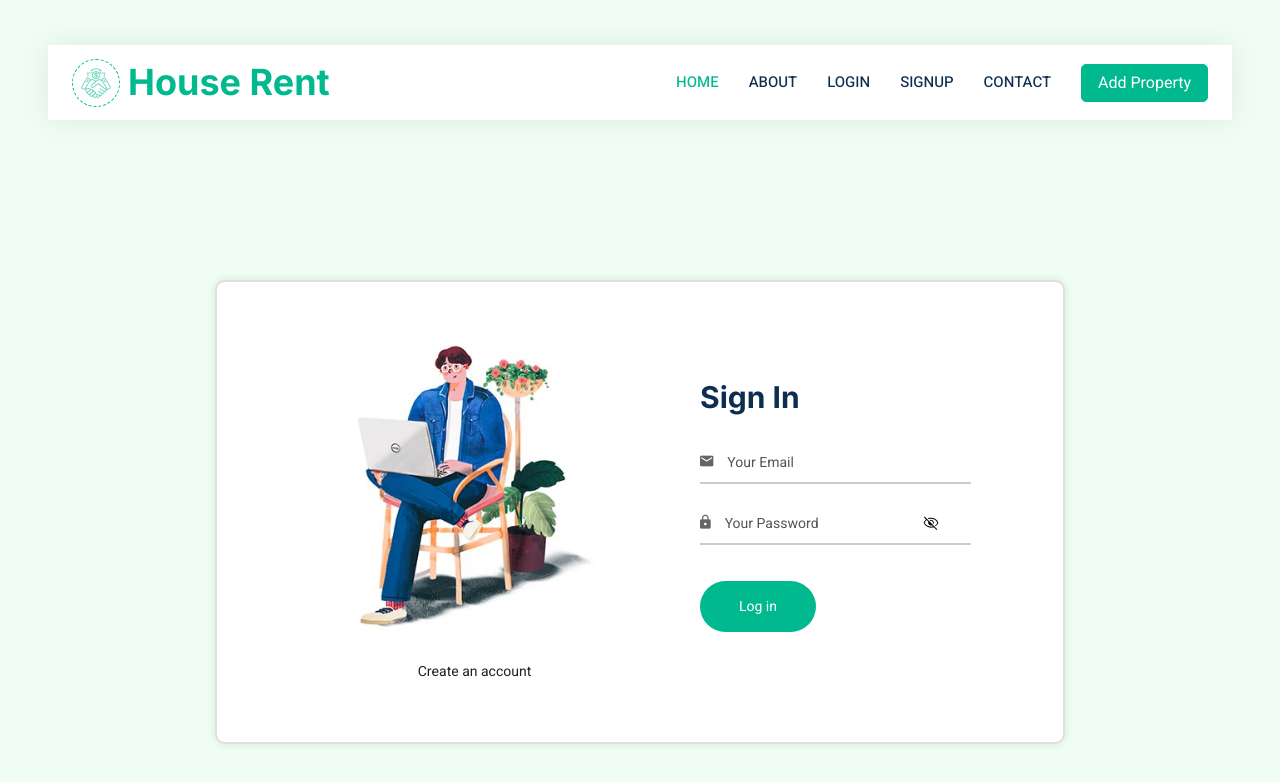
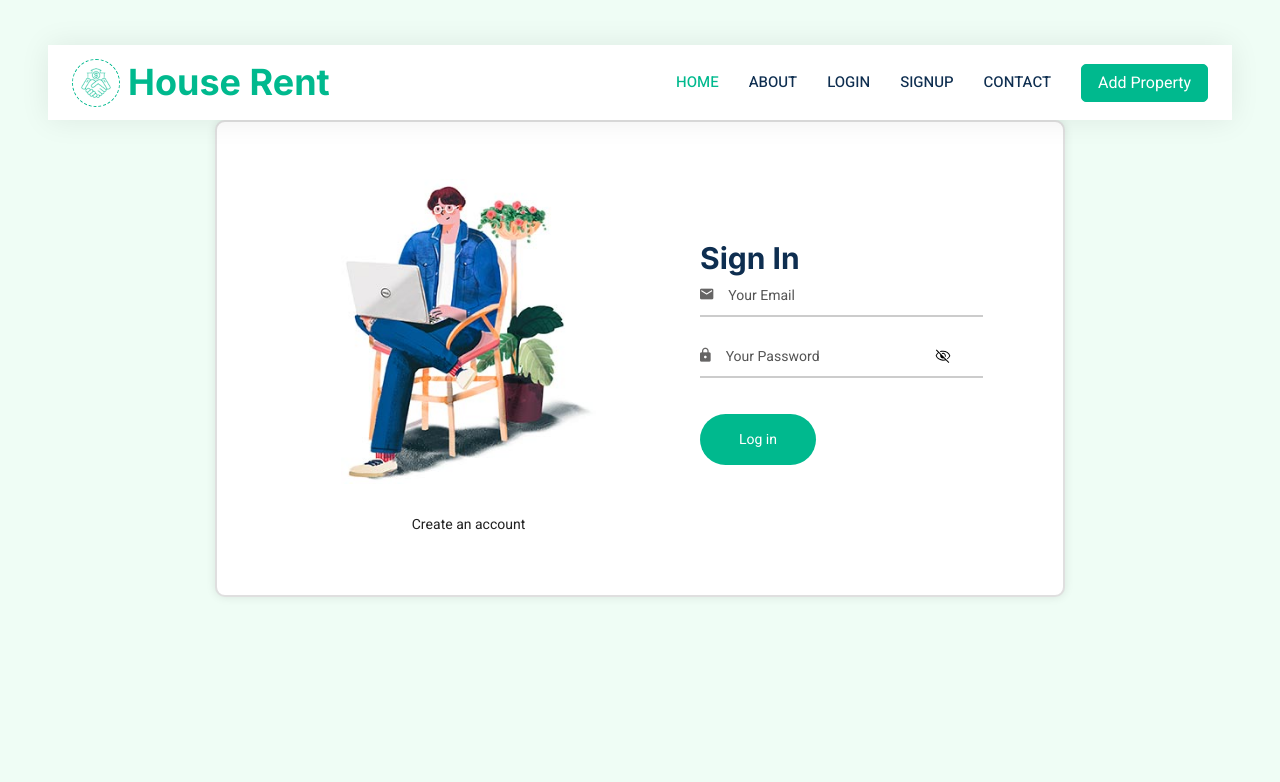
Before and after one commit to joy-mohajon/house-rent-system-clientside-reactjs, a React (Vite) app: page /login in a window 1280 px wide. Shown: the top 782 px of the page. Built offline with nearby package versions, Linux system fonts and the light colour scheme.

Commit message:
convert styles sheet to module sheet

```diff
--- a/src/pages/Auth/Login.jsx
+++ b/src/pages/Auth/Login.jsx
@@ -3,7 +3,8 @@ import React, { useState } from "react";
 import notEyeImg from "../../assets/images/eye_closed.svg";
 import eyeImg from "../../assets/images/eye_open.svg";
 import singinImg from "../../assets/images/signin-image.jpg";
-import "./styles.css";
+import classes from "./styles.module.css";
+
 const Login = () => {
   const [isPasswordVisible, setIsPasswordVisible] = useState(false);
   const [email, setEmail] = useState("");
@@ -59,32 +60,32 @@ const Login = () => {
   };
 
   return (
-    <section className="sign-in">
-      <div className="container">
-        <div className="signin-content">
-          <div className="signin-image">
+    <section className={classes.sign_in}>
+      <div className={classes.container}>
+        <div className={classes.signin_content}>
+          <div className={classes.signin_image}>
             <figure>
               <img src={singinImg} alt="sing up image" />
             </figure>
-            <a href="signup.html" className="signup-image-link">
+            <a href="signup.html" className={classes.signup_image_link}>
               Create an account
             </a>
           </div>
 
-          <div className="signin-form">
-            <h2 className="form-title">Sign In</h2>
+          <div className={classes.signin_form}>
+            <h2 className={classes.form_title}>Sign In</h2>
             <form
               method="POST"
-              className="register-form"
+              className={classes.register_form}
               id="login-form"
               onSubmit={handleSubmit}
             >
-              <div className="input-group">
+              <div className={classes.input_group}>
                 <label htmlFor="email">
                   <i className="zmdi zmdi-email"></i>
                 </label>
                 <input
-                  className="input--style-1"
+                  className={classes.input__style_1}
                   type="email"
                   placeholder="Your Email"
                   name="email"
@@ -95,12 +96,12 @@ const Login = () => {
                   <p className="error-message">{errors.email}</p>
                 )}
               </div>
-              <div className="input-group">
+              <div className={classes.input_group}>
                 <label htmlFor="password">
                   <i className="zmdi zmdi-lock"></i>
                 </label>
                 <input
-                  className="input--style-1"
+                  className={classes.input__style_1}
                   type={isPasswordVisible ? "text" : "password"}
                   placeholder="Your Password"
                   name="password"
@@ -123,12 +124,12 @@ const Login = () => {
                 </button>
               </div>
 
-              <div className="form-group form-button">
+              <div className={`${classes.form_group} ${classes.form_button}`}>
                 <input
                   type="submit"
                   name="signin"
                   id="signin"
-                  className="form-submit"
+                  className={classes.form_submit}
                   value="Log in"
                 />
               </div>
--- /dev/null
+++ b/src/pages/Auth/styles.module.css
@@ -0,0 +1,383 @@
+/* @extend display-flex; */
+display-flex,
+.display-flex,
+.display-flex-center,
+.signup_content,
+.signin_content,
+.social-login,
+.socials {
+  display: flex;
+  display: -webkit-flex;
+  align-items: center;
+}
+
+img {
+  max-width: 90%;
+  height: auto;
+}
+
+figure {
+  margin: 0;
+}
+
+p {
+  margin-bottom: 0px;
+  font-size: 15px;
+  color: #777;
+}
+
+input[type="checkbox"] {
+  appearance: checkbox !important;
+  -moz-appearance: checkbox !important;
+  -webkit-appearance: checkbox !important;
+  -o-appearance: checkbox !important;
+  -ms-appearance: checkbox !important;
+}
+
+.main {
+  /* background: #f8f8f8;
+  padding: 150px 0; */
+}
+
+.clear {
+  clear: both;
+}
+.signin,
+.signup {
+  display: flex;
+  justify-content: center;
+  align-items: center;
+  height: 98vh;
+  overflow: hidden;
+}
+.container {
+  width: 850px;
+  background: #fff;
+  margin: 0 auto;
+  border: 0.125rem solid rgba(0, 0, 0, 0.125);
+  box-shadow: 0 0 10px rgba(0, 0, 0, 0.1);
+  -moz-box-shadow: 0 0 10px rgba(0, 0, 0, 0.1);
+  -webkit-box-shadow: 0 0 10px rgba(0, 0, 0, 0.1);
+  -o-box-shadow: 0 0 10px rgba(0, 0, 0, 0.1);
+  -ms-box-shadow: 0 0 10px rgba(0, 0, 0, 0.1);
+  border-radius: 10px;
+  -moz-border-radius: 10px;
+  -webkit-border-radius: 10px;
+  -o-border-radius: 10px;
+  -ms-border-radius: 10px;
+}
+
+#show-passwd {
+  position: absolute;
+  top: 50%;
+  right: 1rem;
+  transform: translateY(-50%);
+  cursor: pointer;
+  width: 2rem;
+  display: flex;
+  align-items: center;
+}
+
+#show-passwd img {
+  width: 50%;
+  height: auto;
+}
+
+.forget_password {
+  display: flex;
+  align-items: center;
+  justify-content: space-between;
+}
+
+.display-flex {
+  justify-content: space-between;
+  -moz-justify-content: space-between;
+  -webkit-justify-content: space-between;
+  -o-justify-content: space-between;
+  -ms-justify-content: space-between;
+  align-items: center;
+  -moz-align-items: center;
+  -webkit-align-items: center;
+  -o-align-items: center;
+  -ms-align-items: center;
+}
+
+.display-flex-center {
+  justify-content: center;
+  -moz-justify-content: center;
+  -webkit-justify-content: center;
+  -o-justify-content: center;
+  -ms-justify-content: center;
+  align-items: center;
+  -moz-align-items: center;
+  -webkit-align-items: center;
+  -o-align-items: center;
+  -ms-align-items: center;
+}
+
+.position-center {
+  position: absolute;
+  top: 50%;
+  left: 50%;
+  transform: translate(-50%, -50%);
+  -moz-transform: translate(-50%, -50%);
+  -webkit-transform: translate(-50%, -50%);
+  -o-transform: translate(-50%, -50%);
+  -ms-transform: translate(-50%, -50%);
+}
+
+.signup_content {
+  padding: 40px 0;
+}
+
+.signup_form,
+.signup_image,
+.signin_form,
+.signin_image {
+  width: 50%;
+  overflow: hidden;
+}
+
+.signup_image {
+  margin: 0 55px;
+}
+
+.form-title {
+  margin-bottom: 28px;
+}
+
+.signup_image {
+  margin-top: 45px;
+}
+
+figure {
+  margin-bottom: 30px;
+  text-align: center;
+}
+
+.form_submit {
+  display: inline-block;
+  background: #00b98e;
+  color: #fff;
+  border-bottom: none;
+  width: auto;
+  padding: 15px 39px;
+  border-radius: 30px;
+  -moz-border-radius: 30px;
+  -webkit-border-radius: 30px;
+  -o-border-radius: 30px;
+  -ms-border-radius: 30px;
+  margin-top: 25px;
+  cursor: pointer;
+}
+.form_submit:hover {
+  background: #00ca9b;
+}
+
+#signin {
+  margin-top: 16px;
+}
+.material_icons_name {
+  font-size: 18px;
+}
+
+.signin_content {
+  /* padding-top: 67px; */
+  padding-top: 47px;
+  /* padding-bottom: 87px; */
+  padding-bottom: 60px;
+}
+.signup_image_link {
+  font-size: 14px;
+  color: #222;
+  display: block;
+  text-align: center;
+}
+
+.term_service {
+  font-size: 13px;
+  color: #222;
+}
+
+.signup_form {
+  margin-left: 55px;
+  margin-right: 25px;
+  padding-left: 34px;
+}
+
+.register_form {
+  width: 100%;
+}
+
+.input_group {
+  display: flex;
+  flex-flow: row nowrap;
+  align-items: center;
+  margin-bottom: 20px;
+  position: relative;
+  border-bottom: 2px solid #ccc;
+}
+
+.signin_form {
+  margin-right: 80px;
+  margin-left: 70px;
+}
+
+.signin_image {
+  margin-left: 110px;
+  margin-right: 20px;
+  margin-top: 10px;
+}
+.zmdi {
+  margin-right: 15px;
+}
+.agree_term {
+  display: inline-block;
+  width: auto;
+}
+.label_agree_term {
+  margin-left: 8px;
+  display: inline;
+}
+
+@media screen and (max-width: 1200px) {
+  .container {
+    width: calc(100% - 30px);
+    max-width: 100%;
+  }
+}
+@media screen and (min-width: 1024px) {
+  .container {
+    max-width: 1200px;
+  }
+}
+@media screen and (max-width: 768px) {
+  .signup_content,
+  .signin_content {
+    flex-direction: column;
+    -moz-flex-direction: column;
+    -webkit-flex-direction: column;
+    -o-flex-direction: column;
+    -ms-flex-direction: column;
+    justify-content: center;
+    -moz-justify-content: center;
+    -webkit-justify-content: center;
+    -o-justify-content: center;
+    -ms-justify-content: center;
+  }
+
+  .signup_form {
+    margin-left: 0px;
+    margin-right: 0px;
+    padding-left: 0px;
+    /* box-sizing: border-box; */
+    padding: 0 30px;
+  }
+
+  .signin_image {
+    margin-left: 0px;
+    margin-right: 0px;
+    margin-top: 50px;
+    order: 2;
+    -moz-order: 2;
+    -webkit-order: 2;
+    -o-order: 2;
+    -ms-order: 2;
+  }
+
+  .signup_form,
+  .signup_image,
+  .signin_form,
+  .signin_image {
+    width: auto;
+  }
+
+  .social-login {
+    justify-content: center;
+    -moz-justify-content: center;
+    -webkit-justify-content: center;
+    -o-justify-content: center;
+    -ms-justify-content: center;
+  }
+
+  .form_button {
+    text-align: center;
+  }
+
+  .signin_form {
+    order: 1;
+    -moz-order: 1;
+    -webkit-order: 1;
+    -o-order: 1;
+    -ms-order: 1;
+    margin-right: 0px;
+    margin-left: 0px;
+    padding: 0 30px;
+  }
+
+  .form-title {
+    text-align: center;
+  }
+}
+
+/* ==========================================================================
+   #FORM
+   ========================================================================== */
+textarea,
+input {
+  outline: none;
+  margin: 0;
+  border: none;
+  -webkit-box-shadow: none;
+  -moz-box-shadow: none;
+  box-shadow: none;
+  width: 100%;
+  font-size: 14px;
+  font-family: inherit;
+}
+
+.input_icon {
+  position: absolute;
+  font-size: 18px;
+  color: #ccc;
+  right: 8px;
+  top: 50%;
+  -webkit-transform: translateY(-50%);
+  -moz-transform: translateY(-50%);
+  -ms-transform: translateY(-50%);
+  -o-transform: translateY(-50%);
+  transform: translateY(-50%);
+  cursor: pointer;
+}
+
+.input__style_1 {
+  padding: 9px 0;
+  color: #666;
+}
+
+.input__style_1::-webkit-input-placeholder {
+  /* WebKit, Blink, Edge */
+  color: #555;
+}
+
+.input__style_1:-moz-placeholder {
+  /* Mozilla Firefox 4 to 18 */
+  color: #555;
+  opacity: 1;
+}
+
+.input__style_1::-moz-placeholder {
+  /* Mozilla Firefox 19+ */
+  color: #555;
+  opacity: 1;
+}
+
+.input__style_1:-ms-input-placeholder {
+  /* Internet Explorer 10-11 */
+  color: #555;
+}
+
+.input__style_1:-ms-input-placeholder {
+  /* Microsoft Edge */
+  color: #555;
+}
```
